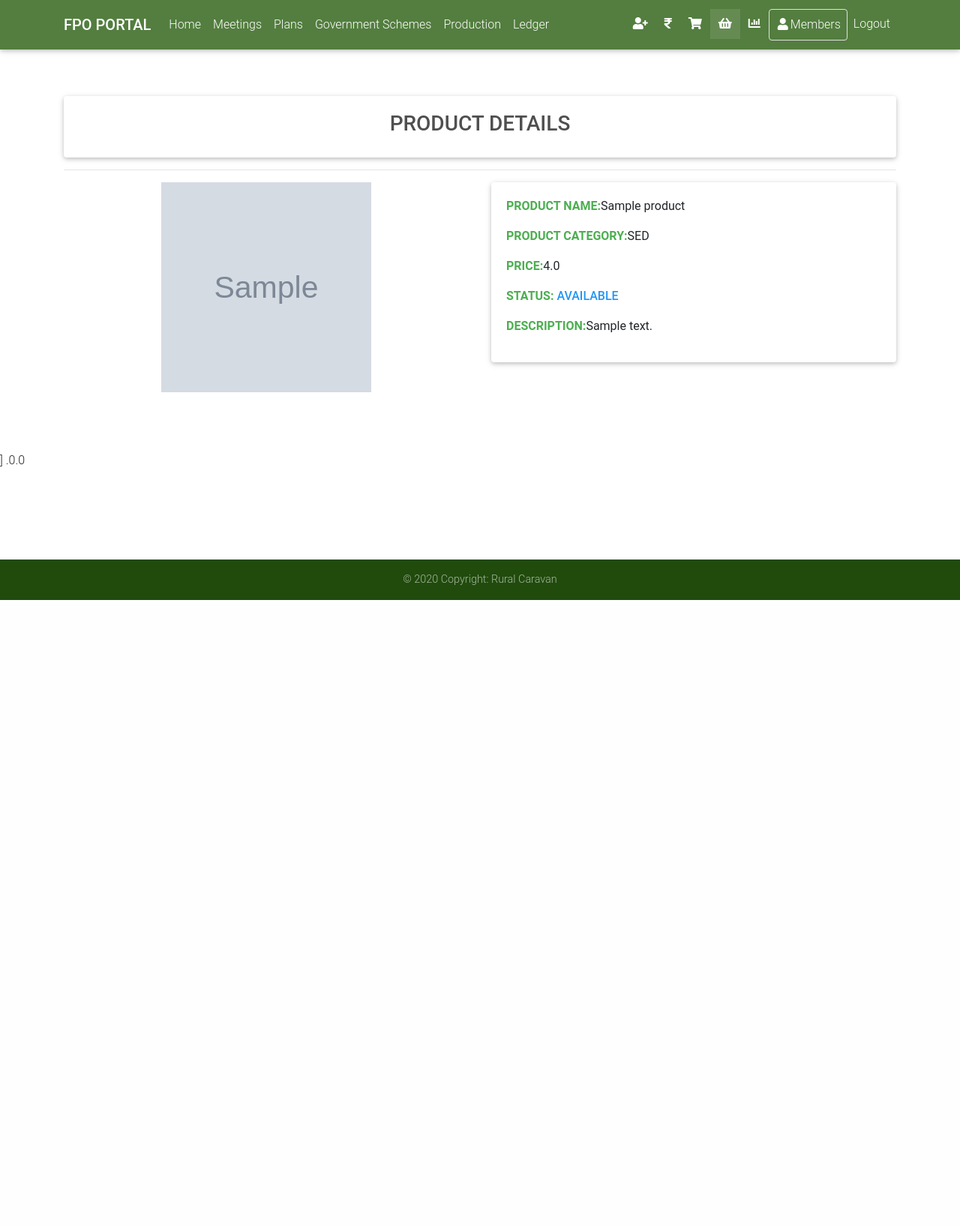
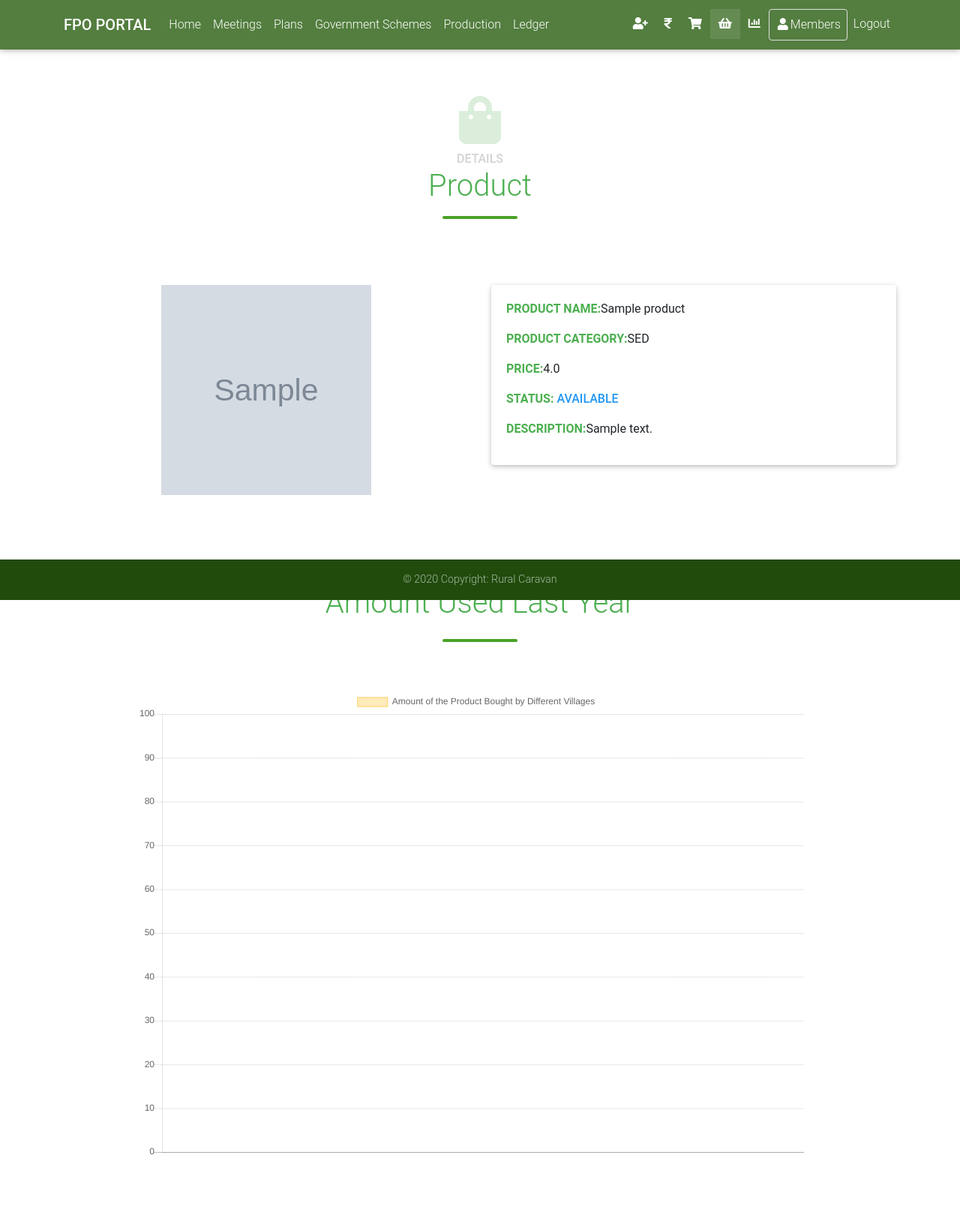
Before and after one commit to disconnect101/FPO_portal, a Django app: page /fpo/products/detail/1 in a window 1280 px wide. Shown: the whole page at 75% size. Before the commit the page ends 800 px from the top, so only its background shows below. Run offline with Django 3.2, Linux system fonts and the light colour scheme; a user stored in the database is signed in; tables that the repository leaves empty hold one stand-in row (values such as "Sample post"); grey boxes marked "Sample" are stand-in pictures; some libraries are stand-ins or nearby versions.

Commit message:
Add the statistic to display product bought last year

```diff
--- a/RuralCaravan/fpo/templates/fpo/govtschemes.html
+++ b/RuralCaravan/fpo/templates/fpo/govtschemes.html
@@ -191,7 +191,7 @@
             <div class="col-lg-6 col-md-12 mb-4" >
               <div class="card" style="width: 100%; height: 100%;">
                 <div class="card-body">
-                      <i class="fas fa-clock fa-2x green-text mb-3" style="opacity: 0.8; align-self: center;"></i>
+                      <i class="fas fa-user-check fa-2x green-text mb-3" style="opacity: 0.8; align-self: center;"></i>
                       <div>
                         <h5 class="card-title"><strong>Scheme Name:</strong> {{ gov.name }}</h5>
                         <p class="card-text"><strong>Description:</strong> {{ gov.description|truncatechars:100 }} </p>
--- a/RuralCaravan/fpo/templates/fpo/product_detail.html
+++ b/RuralCaravan/fpo/templates/fpo/product_detail.html
@@ -157,30 +157,24 @@ footer {
 
 
   <!--Main layout-->
-  <main style="padding-top:10%">
+  <main style="padding-top: 8rem;">
     <div class="container" >
 
 
         <!--Section: Main features & Quick Start-->
       <section style="padding-bottom:5%">
               <!--Grid row-->
-        <div class="row wow fadeIn">
-
-         <div class="col-lg-12 col-md-12">
-			<!--Card-->
-            <div class="card">
-
-              <!--Card content-->
-              <div class="card-body">
-
-                <h3 class="dark-grey-text text-center" >
-                    <strong>PRODUCT DETAILS</strong>
-                  </h3>
-              </div>
-            </div>
-         </div>
+      <div class="row" style="margin-bottom: 4rem;">
+        <div class="col-12">
+        <div class="text-center">
+          <i class="fas fa-shopping-bag fa-4x mb-2 green-text" style="opacity: 0.2"></i>
         </div>
-                  <hr>
+        <p style="text-align: center; opacity: 0.2" class="mb-0"><strong>DETAILS</strong></p>
+        <h1 style="text-align: center;" class="green-text mt-0 mb-3">Product</h1>
+        <hr style="margin: auto; width: 6rem; border: 2px solid #4aa327; border-radius: 20rem;">
+        <br>
+        </div>
+      </div>
 
 
 
@@ -242,7 +236,14 @@ footer {
 
       </div>
       <!--Grid row-->
-
+      <div class="row" style="margin-top: 6rem; margin-bottom: 1rem;">
+        <div class="col-1"></div>
+        <div class="col-10">
+            <h1 style="text-align: center;" class="green-text mb-4">Amount Used Last Year</h1>
+            <hr style="margin: auto; width: 6rem; border: 2px solid #4aa327; border-radius: 20rem;">
+            <canvas id="myChart3" width="100" height="70" style="margin-top: 4rem;"></canvas>
+        </div>
+      </div>
 
 
 
@@ -270,8 +271,7 @@ footer {
   <!--/.Footer-->
 
     <!-- SCRIPTS -->
-    <!-- JQuery -->]
-  .0.0
+    <!-- JQuery -->
     <script type="text/javascript" src="{% static 'js/jquery-3.4.1.min.js' %}"></script>
     <!-- Bootstrap tooltips -->
     <script type="text/javascript" src="{% static 'js/popper.min.js' %}"></script>
@@ -282,12 +282,51 @@ footer {
       <!-- Initializations -->
   <script type="text/javascript">
     // Animations initialization
-    new WOW().init();
+    //new WOW().init();
+    var villages = {{ villages|safe }};
+    var amount = {{ amount|safe }}
+
+     var ctx3 = document.getElementById('myChart3').getContext('2d');
+      var myChart3 = new Chart(ctx3, {
+          type: 'bar',
+          data: {
+          labels: villages,
+          datasets: [{
+              label: 'Amount of the Product Bought by Different Villages',
+              data: amount,
+              backgroundColor:  [
+                'rgba(255, 206, 86, 0.4)',
+                'rgba(78, 205, 196, 0.4)',
+                'rgba(255, 107, 107, 0.4)',
+                'rgba(255, 99, 132, 0.4)',
+                'rgba(54, 162, 235, 0.4)',
+                'rgba(255, 206, 86, 0.4)',
+                'rgba(75, 192, 192, 0.4)'
+                ],
+              borderColor:  [
+                'rgba(255, 206, 86, 1)',
+                'rgba(78, 205, 196, 1)',
+                'rgba(255, 107, 107, 1)',
+                'rgba(255, 99, 132, 1)',
+                'rgba(54, 162, 235, 1)',
+                'rgba(255, 206, 86, 1)',
+                'rgba(75, 192, 192, 1)'
+                ],
+              borderWidth: 1
+          }]
+      },
+          options: {
+              scales: {
+              yAxes: [{
+                  ticks: {
+                      beginAtZero: true,
+                      suggestedMax: 100
+                  }
+              }]
+          }
+          }
+      });
   </script>
- <script>
-        CKEDITOR.replace('guidance');
-
-    </script>
 </body>
 
 </html>
--- a/RuralCaravan/fpo/views.py
+++ b/RuralCaravan/fpo/views.py
@@ -1307,8 +1307,24 @@ def products_toggle(request, id):
 @login_required
 def products_detail(request, id):
     products = get_object_or_404(Products,id=id)
+    current_year = datetime.datetime.now().year
+    previous_year_orders = Orders.objects.filter(item=products, date__year=current_year-1)
 
-    return render(request, "fpo/product_detail.html",context={'products': products})
+    products_by_villages = {}
+    for order in previous_year_orders:
+        farmer = Farmer.objects.get(user=order.buyer)
+        if farmer.village in products_by_villages.keys():
+            products_by_villages[farmer.village] += order.quantity
+        else:
+            products_by_villages[farmer.village] = order.quantity
+
+    villages = []
+    amount = []
+    for k, v in products_by_villages.items():
+        villages.append(k)
+        amount.append(v)
+
+    return render(request, "fpo/product_detail.html",context={'products': products, 'villages': villages, 'amount':amount})
 
 def products_toggle(request,id):
     # dictionary for initial data with
```
Also changed, not shown: RuralCaravan/fpo/templates/fpo/plan_detail.html (+7 -4 lines).
